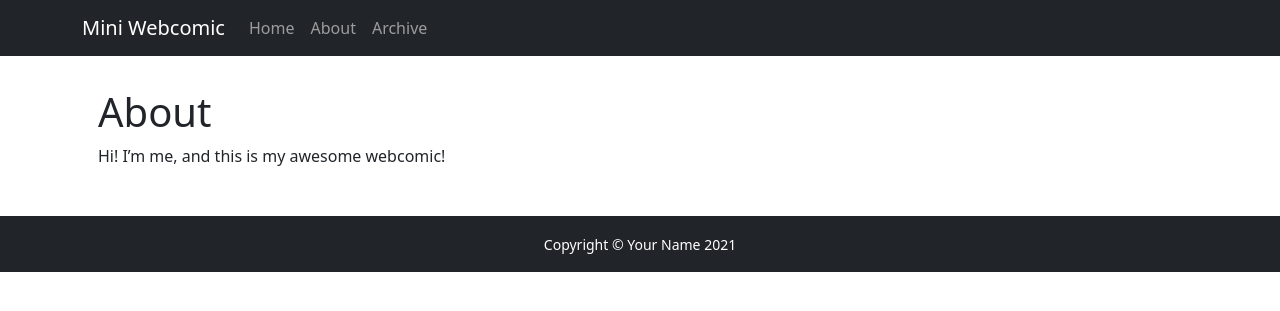
After one commit to AvaLovelace1/mini-webcomic, a PHP site: page /about.php in a window 1280 px wide. The commit adds this page. Shown: the top 311 px of the page. Run offline with PHP 8.4, Linux system fonts and the light colour scheme.

Commit message:
Add about page

```diff
--- /dev/null
+++ b/about.php
@@ -0,0 +1,26 @@
+<!DOCTYPE html>
+<html lang="en">
+
+<head>
+    <title>Mini Webcomic - About</title>
+    <?php include_once("php/head.php") ?>
+</head>
+
+<body>
+
+<?php include_once("php/header.php") ?>
+
+<section id="comic" class="my-3 container">
+    <div class="row justify-content-center">
+        <div class="col m-3">
+            <h1>About</h1>
+            <p>Hi! I’m me, and this is my awesome webcomic!</p>
+        </div>
+    </div>
+</section>
+
+<?php include_once("php/footer.php") ?>
+<?php include_once("php/tail.php") ?>
+
+</body>
+</html>
--- a/php/header.php
+++ b/php/header.php
@@ -12,10 +12,10 @@
                     <a class="nav-link" href="index.php">Home</a>
                 </li>
                 <li class="nav-item">
-                    <a class="nav-link" href="#">Archive</a>
+                    <a class="nav-link" href="about.php">About</a>
                 </li>
                 <li class="nav-item">
-                    <a class="nav-link" href="#">About</a>
+                    <a class="nav-link" href="#">Archive</a>
                 </li>
             </ul>
         </div>
```
